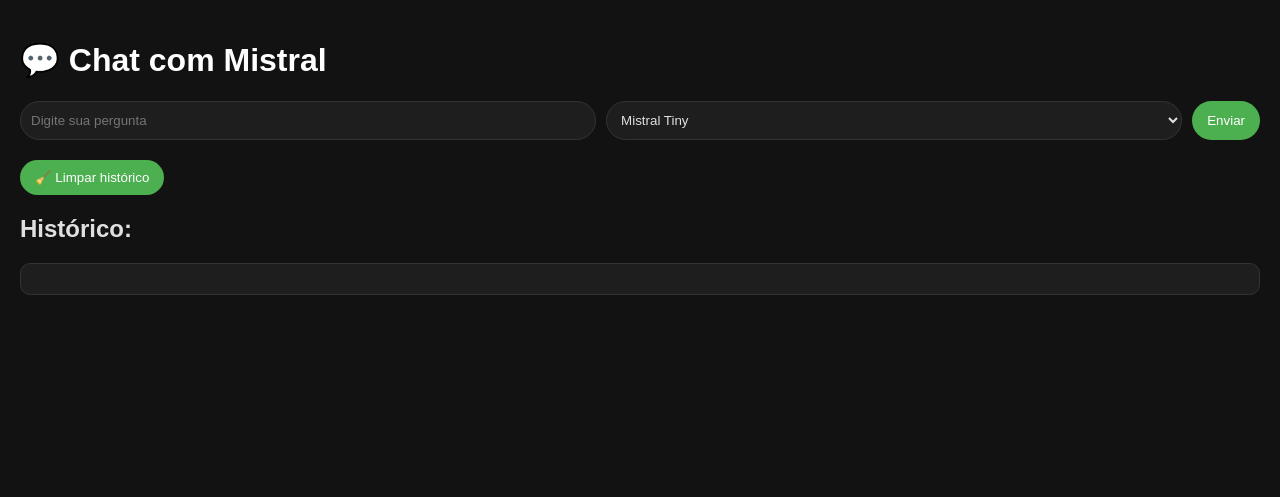
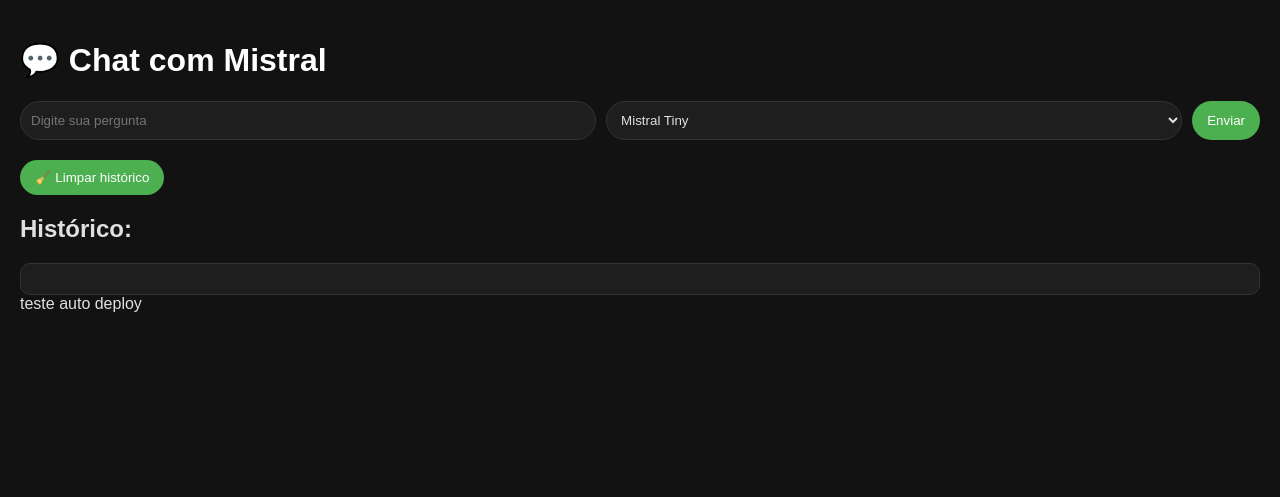
Before and after one commit to ValdirWAP/meu-chat-mistral, a Flask app: page / in a window 1280 px wide. Shown: the top 497 px of the page. Run offline with Flask 3, Linux system fonts and the light colour scheme.

Commit message:
Update index.html

```diff
--- a/templates/index.html
+++ b/templates/index.html
@@ -156,3 +156,4 @@
     </script>
   </body>
 </html>
+teste auto deploy
```
